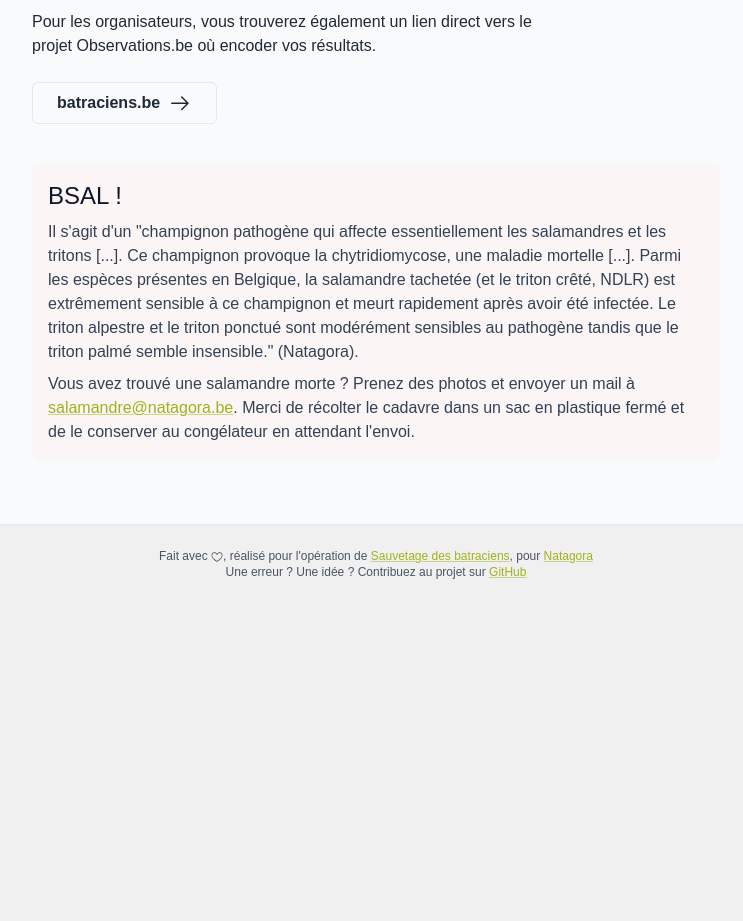
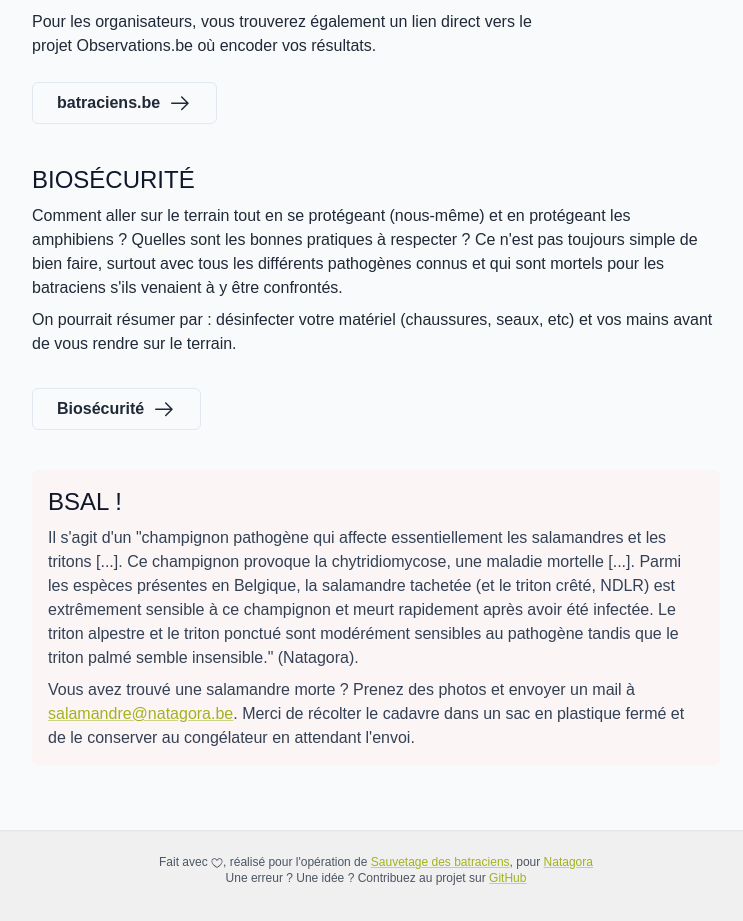
Before and after one commit to lebolnobel/rainne-obs, a React (Vite) app: page /learn in a window 1280 px wide. Shown: the part 1342-2263 px from the top of the page, without its empty margins (264-1007 px from the left). Before the commit the page ends 1970 px from the top, so only its background shows below. Built offline with nearby package versions, Linux system fonts and the light colour scheme; a web font is replaced by a local one.

Commit message:
feat: biosecurité

```diff
--- a/src/app/components/Learn.tsx
+++ b/src/app/components/Learn.tsx
@@ -101,7 +101,7 @@ const Learn = (): React.ReactNode => {
             </div>
           </div>
           <figure
-            className="sm:block sm:col-span-3 flex text-center mx-auto w-full"
+            className="hidden sm:block sm:col-span-3 text-center mx-auto w-full"
             role="none"
           >
             <img
@@ -157,7 +157,7 @@ const Learn = (): React.ReactNode => {
             </div>
           </div>
           <figure
-            className="sm:block sm:col-span-3 flex text-center mx-auto w-full"
+            className="hidden sm:block sm:col-span-3 text-center mx-auto w-full"
             role="none"
           >
             <img
@@ -168,6 +168,48 @@ const Learn = (): React.ReactNode => {
             />
             <figcaption className="sr-only">Nos amphibiens</figcaption>
           </figure>
+        </div>
+
+        <div className="pt-10 grid max-w-screen-xl mx-auto sm:gap-8 sm:grid-cols-12">
+          <div className="mr-auto sm:col-span-12">
+            <h3 className="flex-auto text-2xl font-medium text-slate-900 mb-2 uppercase">
+              Biosécurité
+            </h3>
+            <p className="font-light pb-2">
+              Comment aller sur le terrain tout en se protégeant (nous-même) et
+              en protégeant les amphibiens&nbsp;? Quelles sont les bonnes
+              pratiques à respecter&nbsp;? Ce n'est pas toujours simple de bien
+              faire, surtout avec tous les différents pathogènes connus et qui
+              sont mortels pour les batraciens s'ils venaient à y être
+              confrontés.
+            </p>
+            <p className="font-light pb-2">
+              On pourrait résumer par : désinfecter votre matériel (chaussures,
+              seaux, etc) et vos mains avant de vous rendre sur le terrain.
+            </p>
+
+            <div className="space-x-4 mt-6 text-base font-medium">
+              <div className="flex-auto flex space-x-4">
+                <a
+                  href="https://rainne.natagora.be/simpliquer/biosecurite"
+                  title="En savoir plus sur la biosécurité"
+                  className="px-6 py-2 inline-flex font-semibold rounded-md border border-slate-200 hover:bg-slate-100 hover:shadow focus:outline-none focus:ring-2 focus:ring-natagora/40"
+                  target="_blank"
+                  rel="noopener noreferrer"
+                >
+                  Biosécurité{' '}
+                  <span className="sr-only">
+                    (ouvre dans une nouvelle fenêtre)
+                  </span>
+                  <GoArrowRight
+                    role="presentation"
+                    size="24"
+                    className="ml-2"
+                  />
+                </a>
+              </div>
+            </div>
+          </div>
         </div>
 
         <div className="mt-10 flex flex-wrap mb-10 rounded-lg bg-red-100 bg-opacity-25 p-4 text-slate-700">
```
